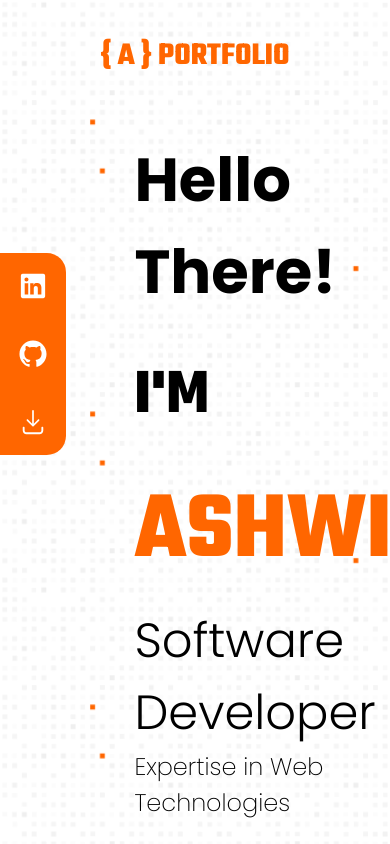
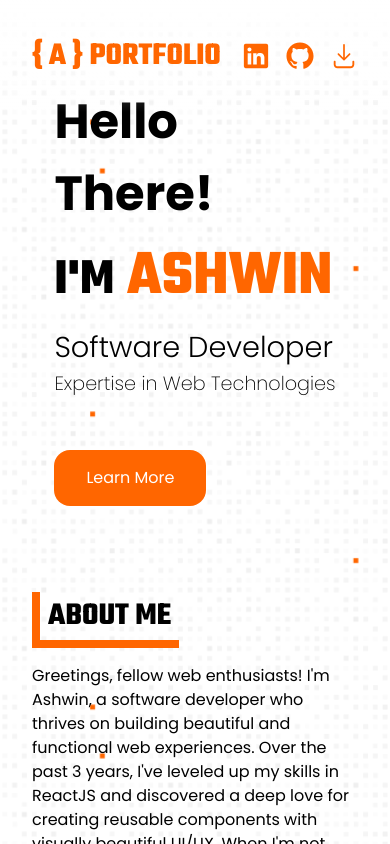
Before and after one commit to AshwinB98/ashwin-portfolio, a React (Vite) app: page / in a window 390 px wide. Built offline with nearby package versions, Linux system fonts and the light colour scheme.

Commit message:
completed mobile view and journey part

```diff
--- a/src/App.jsx
+++ b/src/App.jsx
@@ -19,7 +19,11 @@ function App() {
         onClickAbout={() => onClick(aboutRef)}
         onClickProject={() => onClick(projectRef)}
       />
-      <SocialLinks />
+      <SocialContainer>
+        <LinksContainer>
+          <SocialLinks color={"white"} />
+        </LinksContainer>
+      </SocialContainer>
       <PagesWrapper>
         <Wrapper>
           <Intro onClickAbout={() => onClick(aboutRef)} />
@@ -41,6 +45,12 @@ const Wrapper = styled.div`
   padding: 7rem;
   scroll-behavior: smooth;
   scroll-snap-align: start;
+  @media only screen and (max-width: 45rem) {
+    padding: 4rem 2rem 0rem 2rem;
+    height: fit-content;
+    scroll-behavior: none;
+    scroll-snap-align: none;
+  }
 `;
 
 const PagesWrapper = styled.div`
@@ -49,4 +59,24 @@ const PagesWrapper = styled.div`
   overflow-y: scroll;
   scroll-snap-type: y mandatory;
 `;
+
+const SocialContainer = styled.div`
+  @media only screen and (max-width: 45rem) {
+    display: none;
+  }
+`;
+
+const LinksContainer = styled.div`
+  background-color: #ff6600;
+  padding: 1.2rem;
+  display: flex;
+  flex-direction: column;
+  gap: 2.5rem;
+  position: fixed;
+  margin-top: 15.8rem;
+  left: 0;
+  border-top-right-radius: 1.2rem;
+  border-bottom-right-radius: 1.2rem;
+`;
+
 export default App;
--- a/src/components/AboutMe.jsx
+++ b/src/components/AboutMe.jsx
@@ -15,32 +15,53 @@ import {
   TimelineContent,
   TimelineDot,
   TimelineItem,
+  TimelineOppositeContent,
   TimelineSeparator,
 } from "@mui/lab";
+import { Typography } from "@mui/material";
 import { HeaderName } from "./Header";
+
 function AboutMe() {
-  const timeLineDesc = ["eat", "sleep", "repeat"];
+  const timeLineDesc = [
+    {
+      year: 2020,
+      desc: "Started my journey as intern in MountBlue Technologies",
+    },
+    {
+      year: 2021,
+      desc: "Software Developer at MountBlue Technologies",
+    },
+    {
+      year: 2022,
+      desc: "Software Development Engineer at Airmeet",
+    },
+  ];
   return (
     <>
       <TitleTypography>ABOUT ME</TitleTypography>
-      <p style={{ marginTop: "1rem", fontSize: "1.2rem" }}>
+      <AboutDescription>
         Greetings, fellow web enthusiasts! I&apos;m Ashwin, a software developer
         who thrives on building beautiful and functional web experiences. Over
         the past 3 years, I&apos;ve leveled up my skills in ReactJS and
         discovered a deep love for creating reusable components with visually
         beautiful UI/UX. When I&apos;m not coding, you&apos;ll probably find me
         playing Souls-like games.
-      </p>
+      </AboutDescription>
       <div style={{ marginTop: "1rem" }}>
         <h2>JOURNEY SO FAR</h2>
         <Timeline position="alternate" direction="horizontal">
-          {timeLineDesc.map((desc, idx) => (
+          {timeLineDesc.map((timeline, idx) => (
             <TimelineItem key={idx}>
+              <TimelineOppositeContent>
+                <Typography color={"#ff6600"} fontSize={24} fontWeight={700}>
+                  {timeline.year}
+                </Typography>
+              </TimelineOppositeContent>
               <TimelineSeparator>
                 <TimelineDot color="warning" />
                 <TimelineConnector />
               </TimelineSeparator>
-              <TimelineContent>{desc}</TimelineContent>
+              <TimelineContent>{timeline.desc}</TimelineContent>
             </TimelineItem>
           ))}
         </Timeline>
@@ -70,14 +91,29 @@ export const TitleTypography = styled(HeaderName)`
   border-bottom: 8px solid #ff6600;
   display: inline-block;
   color: black;
+  @media only screen and (max-width: 45rem) {
+    font-size: 2rem;
+  }
 `;
 
 const LogoContainer = styled.div`
   display: flex;
-  overflow-x: scroll;
+  overflow: scroll;
+  flex-wrap: wrap;
   margin-top: 1rem;
-  gap: 4.2rem;
+  justify-content: space-between;
   width: 100%;
+  @media only screen and (max-width: 45rem) {
+    gap: 1.2rem;
+  }
+`;
+
+const AboutDescription = styled.p`
+  margin-top: 1rem;
+  font-size: 1.2rem;
+  @media only screen and (max-width: 45rem) {
+    font-size: 1rem;
+  }
 `;
 
 export default AboutMe;
--- a/src/components/Header.jsx
+++ b/src/components/Header.jsx
@@ -1,4 +1,5 @@
 import styled from "styled-components";
+import SocialLinks from "./SocialLinks";
 
 function Header({ onClickAbout, onClickProject }) {
   return (
@@ -10,6 +11,9 @@ function Header({ onClickAbout, onClickProject }) {
         <Links onClick={onClickAbout}>ABOUT</Links>
         <Links onClick={onClickProject}>PROJECTS</Links>
       </HeaderDropdown>
+      <MobileSocialContainer>
+        <SocialLinks color={"#ff6600"} />
+      </MobileSocialContainer>
     </HeaderContainer>
   );
 }
@@ -20,8 +24,22 @@ const HeaderContainer = styled.header`
   position: fixed;
   top: 0;
   width: 100%;
+  background-image: linear-gradient(
+    to top,
+    rgba(255, 0, 0, 0),
+    rgba(255, 255, 255, 1)
+  );
+  /* @media only screen and (max-width: 45rem) {
+    justify-content: center;
+  } */
+`;
+
+const MobileSocialContainer = styled.div`
+  display: none;
   @media only screen and (max-width: 45rem) {
-    justify-content: center;
+    display: flex;
+    align-items: center;
+    gap: 1rem;
   }
 `;
 
--- a/src/components/Intro.jsx
+++ b/src/components/Intro.jsx
@@ -6,10 +6,9 @@ function Intro({ onClickAbout }) {
     <IntroContainer>
       <div style={{ padding: "1.4rem" }}>
         <IntroTypography>Hello There!</IntroTypography>
-        <HeaderName style={{ fontSize: "6rem" }}>
-          <span style={{ color: "black", fontSize: "4rem" }}>I&apos;M</span>{" "}
-          ASHWIN
-        </HeaderName>
+        <NameTypography>
+          <NameIntro>I&apos;M</NameIntro> ASHWIN
+        </NameTypography>
         <ProfessionTypography>Software Developer</ProfessionTypography>
         <DescTypography>Expertise in Web Technologies</DescTypography>
         <ContactMeButton onClick={onClickAbout}>Learn More</ContactMeButton>
@@ -27,17 +26,40 @@ const IntroContainer = styled.div`
 const IntroTypography = styled.h1`
   font-size: 3.8rem;
   font-weight: 700;
+  @media only screen and (max-width: 45rem) {
+    font-size: 3rem;
+  }
 `;
 const ProfessionTypography = styled.h2`
   font-weight: 300;
   font-size: 3rem;
+  @media only screen and (max-width: 45rem) {
+    font-size: 1.8rem;
+  }
 `;
 
 const DescTypography = styled.h4`
   font-weight: 200;
   font-size: x-large;
+  @media only screen and (max-width: 45rem) {
+    font-size: 1.2rem;
+  }
 `;
 
+const NameTypography = styled(HeaderName)`
+  font-size: 6rem;
+  @media only screen and (max-width: 45rem) {
+    font-size: 4rem;
+  }
+`;
+
+const NameIntro = styled.span`
+  font-size: 4rem;
+  color: black;
+  @media only screen and (max-width: 45rem) {
+    font-size: 3.2rem;
+  }
+`;
 export const ContactMeButton = styled.button`
   margin-top: 3.2rem;
   background-color: #ff6600;
--- a/src/components/Projects.jsx
+++ b/src/components/Projects.jsx
@@ -80,19 +80,28 @@ const CardContainer = styled.div`
   border-radius: 8px;
   box-shadow: 0px 2px 5px rgba(0, 0, 0, 0.3);
   margin-top: 1.25rem;
-  width: 18.75rem;
+  min-width: 18.75rem;
+  @media only screen and (max-width: 45rem) {
+    min-width: 100%;
+  }
 `;
 
 const CardsContainer = styled.div`
   display: flex;
   justify-content: space-around;
+  overflow: scroll;
+  padding-bottom: 1rem;
+  @media only screen and (max-width: 45rem) {
+    gap: 2rem;
+    padding: 1rem 1rem 1rem 0.5rem;
+  }
 `;
 
 const CardImage = styled.img`
   padding: 0.5rem;
   width: 100%;
   height: 200px;
-  object-fit: cover; /* Ensures image fills container */
+  object-fit: cover;
   border-radius: 8px;
 `;
 
@@ -107,11 +116,16 @@ const CardDescription = styled.p`
 
 const ContactContainer = styled.div`
   margin-top: 4rem;
-
   display: flex;
   gap: 4rem;
   align-items: center;
   justify-content: center;
+  @media only screen and (max-width: 45rem) {
+    flex-direction: column;
+    align-items: start;
+    gap: 1rem;
+    padding-bottom: 3rem;
+  }
 `;
 
 export default Projects;
--- a/src/components/SocialLinks.jsx
+++ b/src/components/SocialLinks.jsx
@@ -3,38 +3,24 @@ import {
   GitHubLogoIcon,
   LinkedInLogoIcon,
 } from "@radix-ui/react-icons";
-import styled from "styled-components";
 
-function SocialLinks() {
+function SocialLinks({ color }) {
   return (
-    <LinksContainer>
+    <>
       <a
         href="https://www.linkedin.com/in/ashwin-baskaran-75b90519a/"
         target="_blank"
       >
-        <LinkedInLogoIcon height={28} width={28} />
+        <LinkedInLogoIcon color={color} height={28} width={28} />
       </a>
       <a href="https://github.com/AshwinB98" target="_blank">
-        <GitHubLogoIcon height={28} width={28} />
+        <GitHubLogoIcon color={color} height={28} width={28} />
       </a>
       <a href="">
-        <DownloadIcon height={28} width={28} />
+        <DownloadIcon color={color} height={28} width={28} />
       </a>
-    </LinksContainer>
+    </>
   );
 }
 
-const LinksContainer = styled.div`
-  background-color: #ff6600;
-  padding: 1.2rem;
-  display: flex;
-  flex-direction: column;
-  gap: 2.5rem;
-  position: fixed;
-  margin-top: 15.8rem;
-  left: 0;
-  border-top-right-radius: 1.2rem;
-  border-bottom-right-radius: 1.2rem;
-`;
-
 export default SocialLinks;
```
